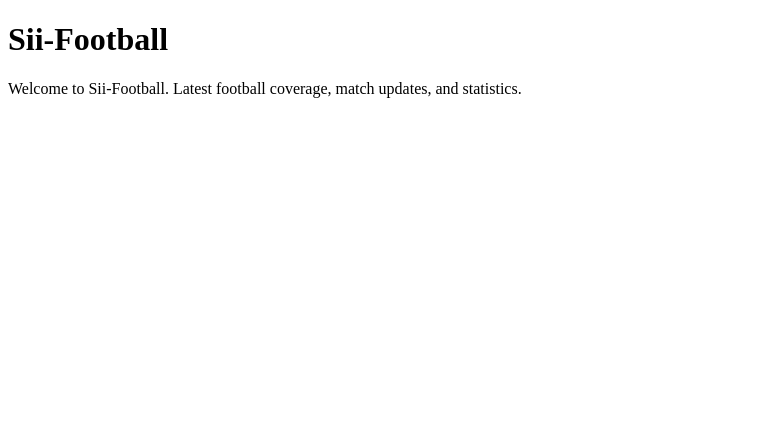
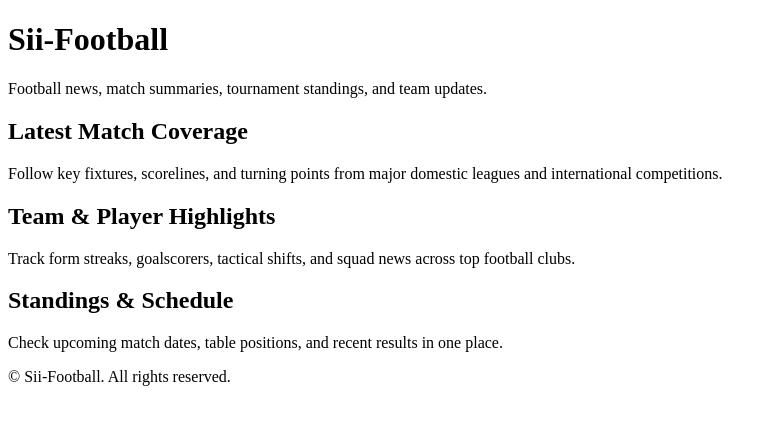
Before and after one commit to SiiBerraM/Sii-Football, a plain HTML site: page index.html in a window 1280 px wide. Shown: the whole page, without its empty margins (0-777 px from the left). Drawn offline with Linux system fonts and the light colour scheme.

Commit message:
Enrich index.html with football sections and SEO metadata

```diff
--- a/index.html
+++ b/index.html
@@ -3,11 +3,35 @@
 <head>
   <meta charset="UTF-8" />
   <meta name="viewport" content="width=device-width, initial-scale=1.0" />
+  <meta name="description" content="Sii-Football covers football news, match results, standings, and team analysis." />
   <meta name="google-site-verification" content="h_2s3LM1W1s7tN0nN8wk6mA4TCDh4LdBkU9L7lBmt-E" />
-  <title>Sii-Football</title>
+  <title>Sii-Football — Football News, Match Updates & Standings</title>
 </head>
 <body>
-  <h1>Sii-Football</h1>
-  <p>Welcome to Sii-Football. Latest football coverage, match updates, and statistics.</p>
+  <header>
+    <h1>Sii-Football</h1>
+    <p>Football news, match summaries, tournament standings, and team updates.</p>
+  </header>
+
+  <main>
+    <section>
+      <h2>Latest Match Coverage</h2>
+      <p>Follow key fixtures, scorelines, and turning points from major domestic leagues and international competitions.</p>
+    </section>
+
+    <section>
+      <h2>Team &amp; Player Highlights</h2>
+      <p>Track form streaks, goalscorers, tactical shifts, and squad news across top football clubs.</p>
+    </section>
+
+    <section>
+      <h2>Standings &amp; Schedule</h2>
+      <p>Check upcoming match dates, table positions, and recent results in one place.</p>
+    </section>
+  </main>
+
+  <footer>
+    <p>&copy; Sii-Football. All rights reserved.</p>
+  </footer>
 </body>
 </html>
```
